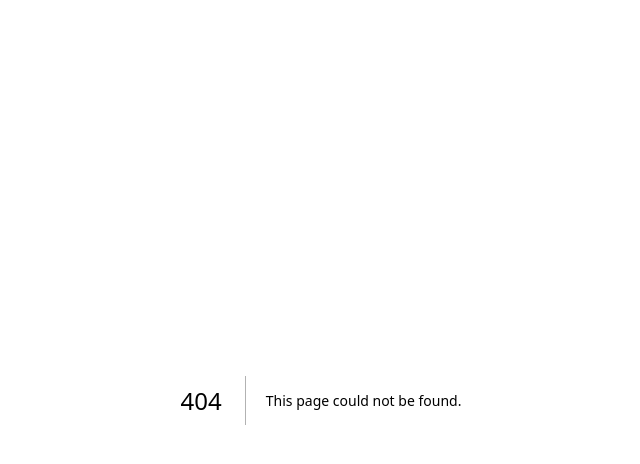
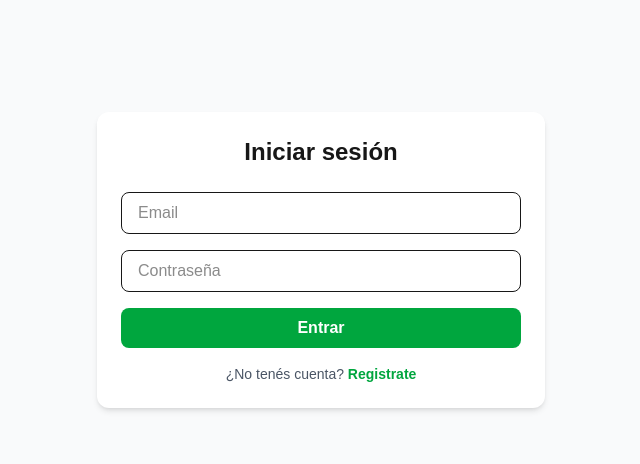
Before and after one commit to loctime/cercaya, a Next.js app: page /auth/login in a window 1280 px wide. Before the commit this address had no page. Shown: the top 464 px of the page, without its empty margins (319-959 px from the left). Built offline with nearby package versions, Linux system fonts and the light colour scheme; no server answers.

Commit message:
feat: auth system — login/register with role selection, OAuth callback, sign out

```diff
--- /dev/null
+++ b/app/auth/callback/route.ts
@@ -0,0 +1,15 @@
+import { createClient } from '@/lib/supabase/server'
+import { NextResponse } from 'next/server'
+
+export async function GET(request: Request) {
+  const { searchParams, origin } = new URL(request.url)
+  const code = searchParams.get('code')
+  const next = searchParams.get('next') ?? '/'
+
+  if (code) {
+    const supabase = await createClient()
+    await supabase.auth.exchangeCodeForSession(code)
+  }
+
+  return NextResponse.redirect(`${origin}${next}`)
+}
--- /dev/null
+++ b/app/auth/login/page.tsx
@@ -0,0 +1,9 @@
+import AuthForm from '@/components/forms/AuthForm'
+
+export default function LoginPage() {
+  return (
+    <main className="min-h-screen bg-gray-50 py-12 px-4">
+      <AuthForm />
+    </main>
+  )
+}
--- /dev/null
+++ b/app/auth/signout/route.ts
@@ -0,0 +1,9 @@
+import { createClient } from '@/lib/supabase/server'
+import { NextResponse } from 'next/server'
+
+export async function POST(request: Request) {
+  const supabase = await createClient()
+  await supabase.auth.signOut()
+  const origin = new URL(request.url).origin
+  return NextResponse.redirect(`${origin}/`)
+}
--- /dev/null
+++ b/components/forms/AuthForm.tsx
@@ -0,0 +1,127 @@
+'use client'
+
+import { useState } from 'react'
+import { createClient } from '@/lib/supabase/client'
+import { useRouter } from 'next/navigation'
+
+type Mode = 'login' | 'register'
+
+export default function AuthForm() {
+  const [mode, setMode] = useState<Mode>('login')
+  const [email, setEmail] = useState('')
+  const [password, setPassword] = useState('')
+  const [fullName, setFullName] = useState('')
+  const [role, setRole] = useState<'client' | 'provider'>('client')
+  const [loading, setLoading] = useState(false)
+  const [error, setError] = useState<string | null>(null)
+  const router = useRouter()
+  const supabase = createClient()
+
+  async function handleSubmit(e: React.FormEvent) {
+    e.preventDefault()
+    setLoading(true)
+    setError(null)
+
+    if (mode === 'login') {
+      const { error } = await supabase.auth.signInWithPassword({ email, password })
+      if (error) { setError(error.message); setLoading(false); return }
+      router.push('/')
+      router.refresh()
+    } else {
+      const { data, error } = await supabase.auth.signUp({ email, password })
+      if (error) { setError(error.message); setLoading(false); return }
+
+      if (data.user) {
+        await supabase.from('profiles').insert({
+          id: data.user.id,
+          full_name: fullName,
+          role,
+        })
+        if (role === 'provider') {
+          await supabase.from('providers').insert({ id: data.user.id, city: 'Ramallo' })
+          router.push('/dashboard/provider')
+        } else {
+          router.push('/')
+        }
+        router.refresh()
+      }
+    }
+    setLoading(false)
+  }
+
+  return (
+    <div className="max-w-md mx-auto mt-16 p-6 bg-white rounded-xl shadow-md">
+      <h1 className="text-2xl font-bold mb-6 text-center">
+        {mode === 'login' ? 'Iniciar sesión' : 'Crear cuenta'}
+      </h1>
+
+      <form onSubmit={handleSubmit} className="space-y-4">
+        {mode === 'register' && (
+          <>
+            <input
+              type="text"
+              placeholder="Nombre completo"
+              value={fullName}
+              onChange={e => setFullName(e.target.value)}
+              required
+              className="w-full border rounded-lg px-4 py-2 focus:outline-none focus:ring-2 focus:ring-green-400"
+            />
+            <div className="flex gap-3">
+              <button
+                type="button"
+                onClick={() => setRole('client')}
+                className={`flex-1 py-2 rounded-lg border-2 transition ${role === 'client' ? 'border-green-500 bg-green-50 text-green-700' : 'border-gray-200 text-gray-600'}`}
+              >
+                Soy cliente
+              </button>
+              <button
+                type="button"
+                onClick={() => setRole('provider')}
+                className={`flex-1 py-2 rounded-lg border-2 transition ${role === 'provider' ? 'border-green-500 bg-green-50 text-green-700' : 'border-gray-200 text-gray-600'}`}
+              >
+                Soy prestador
+              </button>
+            </div>
+          </>
+        )}
+
+        <input
+          type="email"
+          placeholder="Email"
+          value={email}
+          onChange={e => setEmail(e.target.value)}
+          required
+          className="w-full border rounded-lg px-4 py-2 focus:outline-none focus:ring-2 focus:ring-green-400"
+        />
+        <input
+          type="password"
+          placeholder="Contraseña"
+          value={password}
+          onChange={e => setPassword(e.target.value)}
+          required
+          className="w-full border rounded-lg px-4 py-2 focus:outline-none focus:ring-2 focus:ring-green-400"
+        />
+
+        {error && <p className="text-red-500 text-sm">{error}</p>}
+
+        <button
+          type="submit"
+          disabled={loading}
+          className="w-full bg-green-600 text-white py-2 rounded-lg font-semibold hover:bg-green-700 disabled:opacity-50 transition"
+        >
+          {loading ? 'Cargando...' : mode === 'login' ? 'Entrar' : 'Registrarse'}
+        </button>
+      </form>
+
+      <p className="text-center mt-4 text-sm text-gray-600">
+        {mode === 'login' ? '¿No tenés cuenta?' : '¿Ya tenés cuenta?'}{' '}
+        <button
+          onClick={() => setMode(mode === 'login' ? 'register' : 'login')}
+          className="text-green-600 font-semibold hover:underline"
+        >
+          {mode === 'login' ? 'Registrate' : 'Iniciá sesión'}
+        </button>
+      </p>
+    </div>
+  )
+}
```
